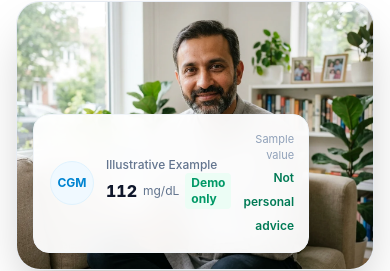
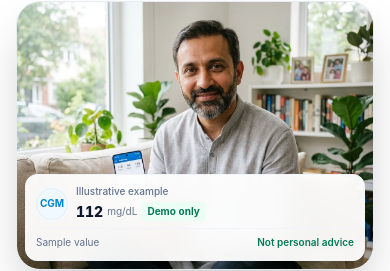
Before and after one commit to Sohaibk111/MyGlucoGuide, a React (Vite) app: page / in a window 390 px wide. Shown: the part 595-866 px from the top of the page. Built offline with nearby package versions, Linux system fonts and the light colour scheme; no server answers.

Commit message:
Make CGM hero overlay responsive on mobile

```diff
--- a/src/views/HomeView.tsx
+++ b/src/views/HomeView.tsx
@@ -152,24 +152,23 @@
 
                 {/* Subtle Floating Sensor Card Overlay */}
                 {/* Extra right-clearance below 414px keeps this clear of the fixed floating WhatsApp widget */}
-                <div className="absolute bottom-4 left-4 right-4 max-[413px]:right-16 bg-white/95 backdrop-blur-md rounded-2xl p-4 shadow-lg border border-slate-100 flex items-center justify-between gap-3">
-                  <div className="flex items-center gap-3">
-                    <div className="w-11 h-11 rounded-full bg-sky-50 border border-sky-100 flex items-center justify-center text-sky-600 font-bold text-xs shrink-0">
+                <div className="absolute bottom-2 left-2 right-2 sm:bottom-4 sm:left-4 sm:right-4 bg-white/95 backdrop-blur-md rounded-xl sm:rounded-2xl p-2.5 sm:p-4 shadow-lg border border-slate-100 grid grid-cols-[auto_minmax(0,1fr)] sm:flex sm:items-center sm:justify-between gap-x-2 gap-y-1.5 sm:gap-3">
+                  <div className="flex items-center gap-2 sm:gap-3 min-w-0">
+                    <div className="w-8 h-8 sm:w-11 sm:h-11 rounded-full bg-sky-50 border border-sky-100 flex items-center justify-center text-sky-600 font-bold text-[10px] sm:text-xs shrink-0">
                       CGM
                     </div>
-                    <div>
-                      <div className="text-xs text-slate-500 font-medium">Illustrative Example</div>
-                      <div className="text-base font-extrabold text-slate-900 flex items-center gap-1.5 tabular-nums">
-                        112 <span className="text-xs font-normal text-slate-500">mg/dL</span>
-                        <span className="text-xs font-bold text-emerald-600 bg-emerald-50 px-1.5 py-0.5 rounded">
-                          Demo only
-                        </span>
+                    <div className="min-w-0">
+                      <div className="text-[10px] sm:text-xs text-slate-500 font-medium leading-tight">Illustrative example</div>
+                      <div className="mt-1 flex flex-wrap items-center gap-1 sm:gap-1.5 tabular-nums">
+                        <span className="text-sm sm:text-base font-extrabold text-slate-900">112</span>
+                        <span className="text-[10px] sm:text-xs font-normal text-slate-500">mg/dL</span>
+                        <span className="text-[10px] sm:text-xs font-bold text-emerald-700 bg-emerald-50 px-1.5 py-0.5 rounded">Demo only</span>
                       </div>
                     </div>
                   </div>
-                  <div className="text-right">
-                    <span className="text-[11px] text-slate-400 block">Sample value</span>
-                    <span className="text-xs font-semibold text-emerald-700">Not personal advice</span>
+                  <div className="col-span-2 sm:col-span-1 flex items-center justify-between sm:block sm:text-right border-t border-slate-100 sm:border-0 pt-1.5 sm:pt-0 gap-2">
+                    <span className="text-[10px] sm:text-[11px] text-slate-500">Sample value</span>
+                    <span className="text-[10px] sm:text-xs font-semibold text-emerald-700">Not personal advice</span>
                   </div>
                 </div>
               </div>
```
